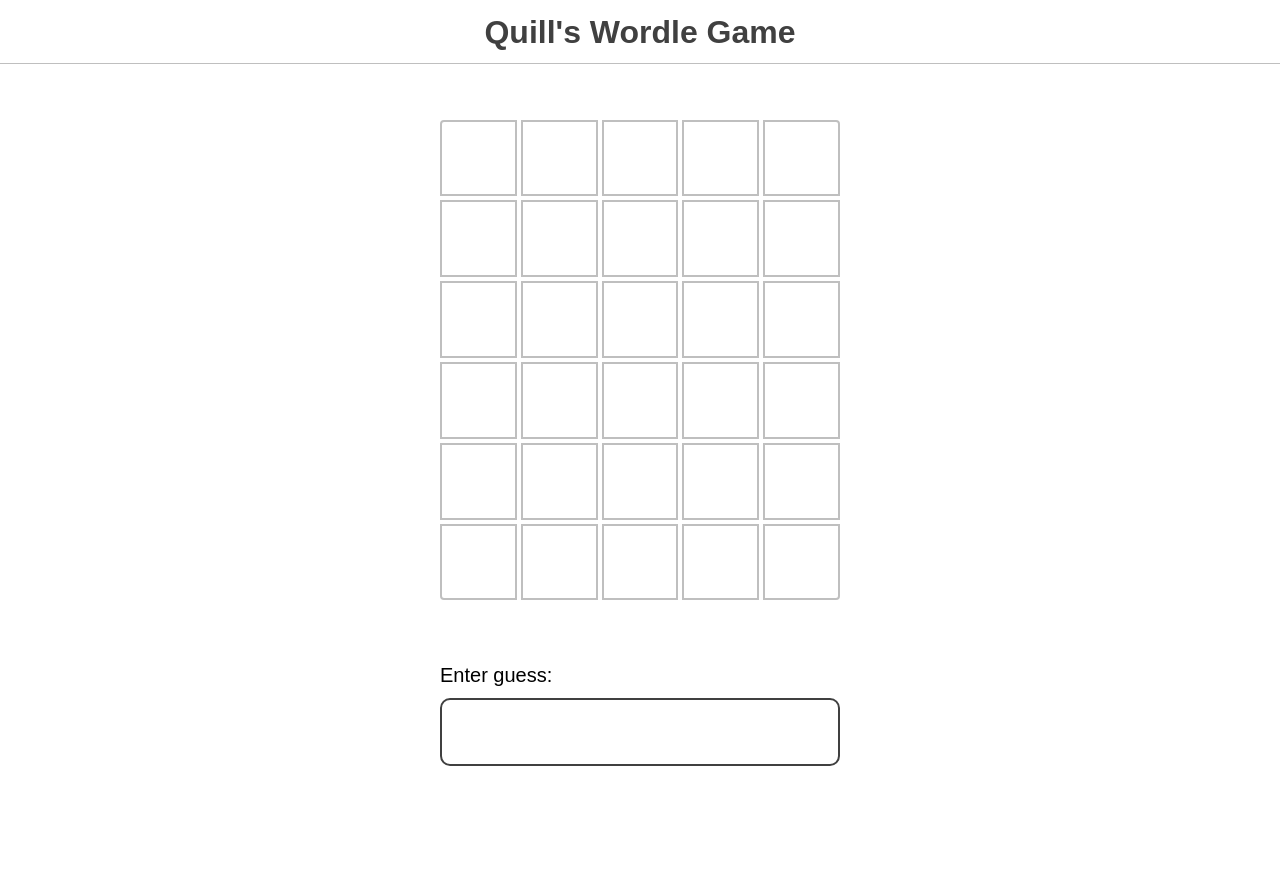
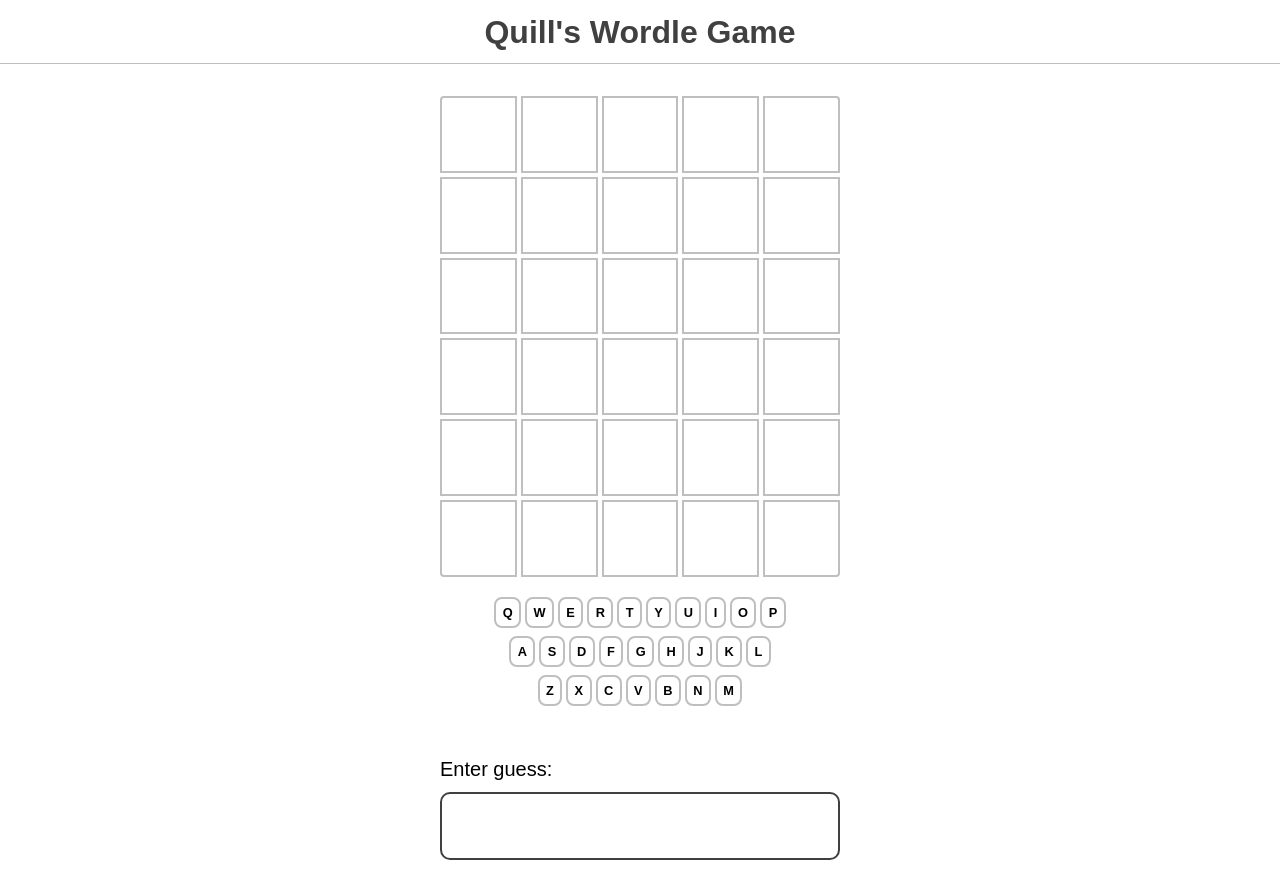
Before and after one commit to Osmosae/quill-wordle, a React (Vite) app: page / in a window 1280 px wide. Before the commit the page ends 800 px from the top, so only its background shows below. Built offline with nearby package versions, Linux system fonts and the light colour scheme.

Commit message:
getting keyboard to show letters guessed already

```diff
--- a/src/Components/Game/RenderGuesses.jsx
+++ b/src/Components/Game/RenderGuesses.jsx
@@ -1,5 +1,5 @@
 import Guess from "./Guess"
-// import KeyBoard from "../Keyboard/KeyBoard"
+import KeyBoard from "../Keyboard/KeyBoard"
 import { range } from "../../helpers/utils"
 import { checkGuess } from "../../helpers/game-helpers"
 import { NUM_OF_GUESSES_ALLOWED } from "../../constants/constants"
@@ -8,27 +8,28 @@ import PropTypes from "prop-types"
 
 function RenderGuesses({ guesses, answer }) {
     const letterStatusMap = guesses.map((guess) => checkGuess(guess, answer))
+    console.log(letterStatusMap)
 
-    // function getStatusByLetter(onValidatedGuesses) {
-    //     const statusObj = {}
+    function getStatusByLetter(onUserGuesses) {
+        const statusObj = {}
 
-    //     onValidatedGuesses.forEach((guess) => {
-    //         guess.forEach(({ letter, status }) => {
-    //             statusObj[letter] = status
-    //         })
-    //     })
+        onUserGuesses.forEach((guess) => {
+            guess.forEach(({ letter, status }) => {
+                statusObj[letter] = status
+            })
+        })
 
-    //     return statusObj
-    // }
+        return statusObj
+    }
 
-    // const letterColorMap = getStatusByLetter(letterStatusMap)
+    const letterColorMap = getStatusByLetter(letterStatusMap)
 
     return (
         <div className="guess-results">
             {range(NUM_OF_GUESSES_ALLOWED).map((num) => (
                 <Guess key={num} value={letterStatusMap[num]} />
             ))}
-            {/* <KeyBoard letterColorMap={letterColorMap} /> */}
+            <KeyBoard letterColorMap={letterColorMap} />
         </div>
     )
 }
--- a/src/Components/Keyboard/KeyBoard.jsx
+++ b/src/Components/Keyboard/KeyBoard.jsx
@@ -1,10 +1,10 @@
 import PropTypes from "prop-types"
 
-function Row({ level, rowArr }) {
+function Row({ level, rowArr, letterColorMap }) {
     return (
         <div className={`${level}-row`}>
             {rowArr.map((letter) => (
-                <span className="small-cell" key={letter}>
+                <span className={`small-cell ${letterColorMap[letter] || ""}`} key={letter}>
                     {letter}
                 </span>
             ))}
@@ -13,14 +13,15 @@ function Row({ level, rowArr }) {
 }
 
 function KeyBoard({ letterColorMap }) {
-    const topRow = ["q", "w", "e", "r", "t", "y", "u", "i", "o", "p"]
-    const midRow = ["a", "s", "d", "f", "g", "h", "j", "k", "l"]
-    const botRow = ["z", "x", "c", "v", "b", "n", "m"]
+    if (letterColorMap) console.log(letterColorMap)
+    const topRow = ["Q", "W", "E", "R", "T", "Y", "U", "I", "O", "P"]
+    const midRow = ["A", "S", "D", "F", "G", "H", "J", "K", "L"]
+    const botRow = ["Z", "X", "C", "V", "B", "N", "M"]
     return (
         <div className="keyboard">
-            <Row level="first" rowArr={topRow} />
-            <Row level="second" rowArr={midRow} />
-            <Row level="third" rowArr={botRow} />
+            <Row level="first" rowArr={topRow} letterColorMap={letterColorMap} />
+            <Row level="second" rowArr={midRow} letterColorMap={letterColorMap} />
+            <Row level="third" rowArr={botRow} letterColorMap={letterColorMap} />
         </div>
     )
 }
--- a/src/index.css
+++ b/src/index.css
@@ -173,6 +173,22 @@ h1 {
     border-radius: 8px;
 }
 
+.small-cell.correct {
+    background: var(--color-success);
+    border-color: var(--color-success);
+    color: white;
+}
+.small-cell.incorrect {
+    background: var(--color-gray-300);
+    border-color: var(--color-gray-300);
+    color: white;
+}
+.small-cell.misplaced {
+    background: var(--color-warning);
+    border-color: var(--color-warning);
+    color: white;
+}
+
 .guess-input-wrapper label {
     font-size: 1.25rem;
 }
```
